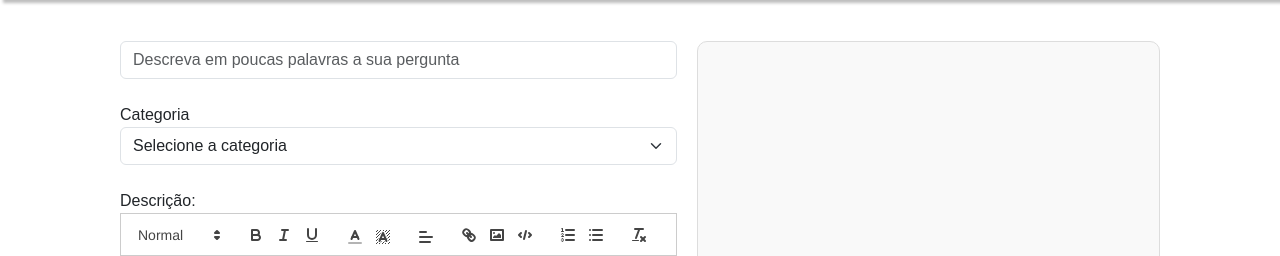
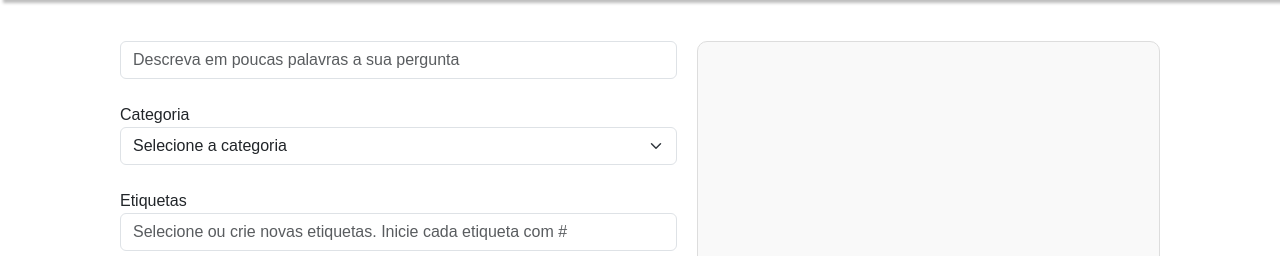
Before and after one commit to AndreyHenrique1/ProjetoTCC, a Flask app: page /perguntar in a window 1280 px wide. Shown: the part 80-336 px from the top of the page. Run offline with Flask 3, Linux system fonts and the light colour scheme; the visitor is signed in with stand-in values (Sample User, id 1); data that the repository does not hold is empty; some libraries are stand-ins or nearby versions.

Commit message:
Adicionando etiquetas nas perguntas

```diff
--- a/back-end/configuration.py
+++ b/back-end/configuration.py
@@ -28,7 +28,7 @@ def configure_routes(app):
     app.register_blueprint(blog_route)
 
 def configure_db(app):
-    app.config['SQLALCHEMY_DATABASE_URI'] = 'mysql+pymysql://root:''@localhost/projetotcc'
+    app.config['SQLALCHEMY_DATABASE_URI'] = 'mysql+pymysql://root:123456@localhost:3308/projetotcc'
     db.init_app(app)
 
 def configure_cloudinary():
--- a/back-end/routes/perguntaRoutes.py
+++ b/back-end/routes/perguntaRoutes.py
@@ -1,15 +1,30 @@
-from flask import Blueprint, render_template, request, redirect, url_for, flash
+from flask import Blueprint, render_template, request, redirect, url_for, flash, jsonify
 from database.db import db
 from models.pergunta import Pergunta
 from models.comentariosPerguntas import comentariosPerguntas
 from models.categoria import Categoria
-from models.curtidasComentarios import CurtidasComentarios  # Importando o modelo de curtidas
+from models.Etiqueta import Etiqueta
+from models.curtidasComentarios import CurtidasComentarios
 from models.usuario import Usuario
+from models.perguntasEtiquetas import PerguntasEtiquetas
 from flask_login import current_user, login_required
 from sqlalchemy.exc import IntegrityError
 
 pergunta_route = Blueprint('pergunta_route', __name__)
 
+@pergunta_route.route('/etiquetas_populares', methods=['GET'])
+def etiquetas_populares():
+    search = request.args.get('search', '')  # Obtém o parâmetro de busca
+    etiquetas = Etiqueta.query.filter(Etiqueta.nome.ilike(f'{search}%')).order_by(Etiqueta.popularidade.desc()).limit(10).all()
+    return jsonify([etiqueta.nome for etiqueta in etiquetas])
+
+
+@pergunta_route.route('/etiquetas/<termo>')
+def etiquetas(termo):
+    etiquetas = Etiqueta.query.filter(Etiqueta.nome.ilike(f'%{termo}%')).all()
+    return jsonify([etiqueta.nome for etiqueta in etiquetas])
+
+# Rota para criar as perguntas e etiquetas recebidas
 @pergunta_route.route('/perguntar', methods=['GET', 'POST'])
 @login_required
 def perguntar():
@@ -17,16 +32,45 @@ def perguntar():
         titulo = request.form['titulo']
         descricao = request.form['descricao']
         codCategoria = request.form['categorias']
+        etiquetas_input = request.form['Etiqueta']
         codUsuario = current_user.codigo
 
+        # Separando as etiquetas por # e removendo espaços
+        etiquetas_lista = [et.strip().lstrip('#') for et in etiquetas_input.split('#') if et.strip()]
+
+        #Adiciona a pergunta no banco de dados
         nova_pergunta = Pergunta(titulo=titulo, descricao=descricao, codCategoria=codCategoria, codUsuario=codUsuario)
         db.session.add(nova_pergunta)
         db.session.commit()
 
-        return redirect(url_for('home.home'))
+        # Pega cada etiqueta separadamente
+        for nome_etiqueta in etiquetas_lista:
+            etiqueta_objeto = Etiqueta.query.filter_by(nome=nome_etiqueta).first()
 
+            # Verifica se a etiqueta já existe
+            if etiqueta_objeto:
+                #Caso exista a etiqueta aumenta +1 na popularidade
+                etiqueta_objeto.popularidade += 1
+
+            # Caso a etiqueta não esteja no banco de dados
+            else:
+                # Cria uma nova etiqueta
+                etiqueta_objeto = Etiqueta(nome=nome_etiqueta, popularidade=1)
+                db.session.add(etiqueta_objeto)
+                db.session.commit()
+
+            # Associa a etiqueta à pergunta
+            nova_pergunta_etiqueta = PerguntasEtiquetas(codPergunta=nova_pergunta.codigo, codEtiqueta=etiqueta_objeto.codigo)
+            db.session.add(nova_pergunta_etiqueta)
+
+        # Commit final para associar etiquetas e pergunta
+        db.session.commit()
+
+        return redirect(url_for('pergunta_route.pergunta_detalhe', pergunta_id=nova_pergunta.codigo))
+
+    etiquetas = Etiqueta.query.all()
     categorias = Categoria.query.all()
-    return render_template('perguntar.html', categorias=categorias)
+    return render_template('perguntar.html', categorias=categorias, etiquetas=etiquetas)
 
 # Rota para editar perguntas
 @pergunta_route.route('/pergunta/<int:pergunta_id>/editar', methods=['GET', 'POST'])
@@ -46,7 +90,7 @@ def editar_pergunta(pergunta_id):
 
     return render_template('editar_pergunta.html', pergunta=pergunta)
 
-# Rota para excluir perguntas
+# Rota para excluir pergunta
 @pergunta_route.route('/pergunta/<int:pergunta_id>/excluir', methods=['POST'])
 @login_required
 def excluir_pergunta(pergunta_id):
@@ -56,11 +100,37 @@ def excluir_pergunta(pergunta_id):
         flash("Você não tem permissão para excluir essa pergunta.")
         return redirect(url_for('home.home'))
 
+    # Obter todas as etiquetas associadas à pergunta
+    etiquetas_associadas = PerguntasEtiquetas.query.filter_by(codPergunta=pergunta.codigo).all()
+
+    # Excluir todas as associações que possuem na tabela PerguntasEtiquetas
+    for associacao in etiquetas_associadas:
+        # Verifica se a etiqueta ainda está associada a outras perguntas
+        etiqueta = Etiqueta.query.get(associacao.codEtiqueta)
+
+        if etiqueta:
+            # Diminui a popularidade
+            etiqueta.popularidade -= 1
+
+            # Verifica se a popularidade é igual a 0, ou seja, não possui nenhum usuário com essa etiqueta
+            if etiqueta.popularidade == 0:
+                # Se não estiver associada a outras perguntas, exclui a etiqueta
+                if not PerguntasEtiquetas.query.filter(PerguntasEtiquetas.codEtiqueta == etiqueta.codigo).filter(PerguntasEtiquetas.codPergunta != pergunta.codigo).first():
+                    db.session.delete(etiqueta)
+
+        # Exclui a associação da PerguntasEtiquetas
+        db.session.delete(associacao)
+
+    # Comita as mudanças para as associações e etiquetas processadas
+    db.session.commit()
+
     # Excluir todos os comentários relacionados à pergunta
     comentariosPerguntas.query.filter_by(codPergunta=pergunta.codigo).delete()
 
+    # Excluir a pergunta
     db.session.delete(pergunta)
     db.session.commit()
+
     return redirect(url_for('home.home'))
 
 # Detalhes e comentários da pergunta
@@ -131,3 +201,22 @@ def curtir_comentario(comentario_id):
 
     flash('Comentário curtido com sucesso!')
     return redirect(url_for('pergunta_route.pergunta_detalhe', pergunta_id=comentario.codPergunta))
+
+# Rota para a barra de pesquisa
+@pergunta_route.route('/pesquisar', methods=['POST'])
+def pesquisar():
+    pesquisa = request.form.get('pesquisar')
+
+    if pesquisa:
+        # Busca as perguntas cujo título ou descrição que contenham no banco de dados
+        perguntas_encontradas = Pergunta.query.filter(
+            (Pergunta.titulo.ilike(f'%{pesquisa}%')) |
+            (Pergunta.descricao.ilike(f'%{pesquisa}%'))
+        ).all()
+
+        # Renderiza a página principal com as perguntas filtradas
+        return render_template('home.html', perguntas=perguntas_encontradas, pesquisa=pesquisa)
+
+    # Se a pesquisa estiver vazia, redireciona para a página inicial
+    flash('Por favor, insira um termo para pesquisa.')
+    return redirect(url_for('home.home'))
--- /dev/null
+++ b/front-end/static/js/etiquetas.js
@@ -0,0 +1,91 @@
+document.addEventListener('DOMContentLoaded', function () {
+    const inputEtiquetas = document.getElementById('etiquetas_input');
+    const listaSugestoes = document.getElementById('etiquetas_sugestoes');
+
+    // Função para buscar etiquetas populares
+    function carregarEtiquetasPopulares() {
+        fetch('/etiquetas_populares') // Rota que retorna as etiquetas populares
+            .then(response => response.json())
+            .then(data => {
+                listaSugestoes.innerHTML = ''; // Limpa a lista antes de adicionar novas sugestões
+                data.forEach(etiqueta => {
+                    const item = document.createElement('li');
+                    item.textContent = etiqueta;
+                    item.style.cursor = 'pointer';
+                    listaSugestoes.appendChild(item);
+
+                    // Adiciona a funcionalidade de clique
+                    item.addEventListener('click', function () {
+                        adicionarEtiquetaAoInput(etiqueta);
+                        listaSugestoes.style.display = 'none'; // Esconde a lista de sugestões
+                    });
+                });
+                listaSugestoes.style.display = 'block'; // Mostra a lista de sugestões
+            });
+    }
+
+    // Função para adicionar etiqueta ao input
+    function adicionarEtiquetaAoInput(etiqueta) {
+        const etiquetasAtuais = inputEtiquetas.value.split('#').map(e => e.trim()).filter(e => e);
+
+        // Verifica se a etiqueta já foi adicionada
+        if (!etiquetasAtuais.includes(etiqueta)) {
+            inputEtiquetas.value += `#${etiqueta} `; // Adiciona a etiqueta com '#'
+        }
+        // Caso a etiqueta tenha já sido adicionada aparece uma msg de alerta
+        else {
+            alert('Essa etiqueta já foi adicionada.');
+        }
+    }
+
+    // Função para mostrar as etiquetas de acordo com a pesquisa do usuário
+    function mostrarSugestoes() {
+        const valorAtual = inputEtiquetas.value.trim();
+        const etiquetasAtuais = valorAtual.split('#').map(e => e.trim()).filter(e => e);
+        // Pega a última etiqueta para pesquisar no banco de dados
+        const ultimaEtiqueta = etiquetasAtuais.length > 0 ? etiquetasAtuais.pop() : '';
+
+        // Rota que retorna as etiquetas populares
+        fetch('/etiquetas_populares')
+            .then(response => response.json())
+            .then(data => {
+                // Limpa a lista de sugestões
+                listaSugestoes.innerHTML = '';
+                if (ultimaEtiqueta) {
+                    // Filtra as etiquetas
+                    const sugestoes = data.filter(etiqueta => etiqueta.toLowerCase().startsWith(ultimaEtiqueta.toLowerCase()));
+
+                    if (sugestoes.length > 0) {
+                        sugestoes.forEach(etiqueta => {
+                            const item = document.createElement('li');
+                            item.textContent = etiqueta;
+                            item.style.cursor = 'pointer';
+                            listaSugestoes.appendChild(item);
+
+                            // Adiciona a funcionalidade de clique
+                            item.addEventListener('click', function () {
+                                adicionarEtiquetaAoInput(etiqueta);
+                                // Esconde a lista de sugestões
+                                listaSugestoes.style.display = 'none';
+                            });
+                        });
+                    }
+                }
+                // Mostrar a lista de sugestões
+                listaSugestoes.style.display = 'block';
+            });
+    }
+
+    // Mostrar as etiquetas populares quando o input é clicado
+    inputEtiquetas.addEventListener('focus', carregarEtiquetasPopulares);
+
+    // Adiciona a funcionalidade de digitar no input
+    inputEtiquetas.addEventListener('input', mostrarSugestoes);
+
+    // Esconde a lista de sugestões caso o usuário saia do input de etiquetas
+    inputEtiquetas.addEventListener('blur', function () {
+        setTimeout(function () {
+            listaSugestoes.style.display = 'none';
+        }, 200); // Um pequeno atraso para permitir clicar nas sugestões antes de esconder
+    });
+});
--- a/front-end/static/style/estilo.css
+++ b/front-end/static/style/estilo.css
@@ -471,3 +471,28 @@ i:hover {
 #Excluir:hover {
     color: #ff0000;
 }
+
+/*CSS das etiquetas*/
+#etiquetas_sugestoes {
+    list-style-type: none;
+    width: 37%;
+    padding: 0;
+    margin: 0;
+    border: 1px solid #ccc;
+    position: absolute;
+    max-height: 250px;
+    overflow-y: auto;
+    background-color: white;
+    z-index: 1000;
+}
+
+#etiquetas_sugestoes li {
+    padding: 8px;
+    border-bottom: 1px solid #ccc;
+}
+
+#etiquetas_sugestoes li:hover {
+    background-color: var(--cor2);
+    color: var(--cor0);
+    transition: .2s;
+}
--- a/front-end/templates/pergunta_detalhe.html
+++ b/front-end/templates/pergunta_detalhe.html
@@ -125,6 +125,9 @@
         <ul>
             {% if comentarios %}
             {% for comentario in comentarios %}
+            <!--Foto de perfil do usuário-->
+            <img src="{{ comentario.usuario_relacionado.foto_perfil if pergunta.usuario.foto_perfil else url_for('static', filename='Imagens/default_user.png') }}"
+                                alt="Foto de perfil" width="52" height="52" class="rounded-circle mb-3">
             <br>
             <li>
                 {{ comentario.comentario | safe }} - <em>{{ comentario.usuario_relacionado.nomeUsuario }}</em>
@@ -146,6 +149,7 @@
                 <span>{{ comentario.quantidadeCurtidas }} curtidas</span> <!-- Exibe a quantidade de curtidas -->
 
             </li>
+            <br>
             {% endfor %}
             {% else %}
             <p>Não há comentários ainda. Seja o primeiro a comentar!</p>
--- a/front-end/templates/perguntar.html
+++ b/front-end/templates/perguntar.html
@@ -1,5 +1,6 @@
 <!DOCTYPE html>
 <html lang="pt-br">
+
 <head>
     <meta charset="UTF-8">
     <meta name="viewport" content="width=device-width, initial-scale=1.0">
@@ -16,7 +17,13 @@
     <link rel="stylesheet" href="{{ url_for('static', filename='style/estilo.css') }}">
 
     <!--Link do favicoon-->
-    <link rel="shortcut icon" href="{{ url_for('static', filename='Imagens/Foto_logo_Icone.ico') }}" type="image/x-icon">
+    <link rel="shortcut icon" href="{{ url_for('static', filename='Imagens/Foto_logo_Icone.ico') }}"
+        type="image/x-icon">
+
+    <script src="https://code.jquery.com/jquery-3.6.0.min.js"></script>
+
+    <!--Arquivo JS da pesquisa de etiquetas-->
+    <script src="{{ url_for('static', filename='js/etiquetas.js') }}"></script>
 </head>
 
 <body>
@@ -31,10 +38,13 @@
     <main>
         <div class="dividir_tela">
             <form action="{{ url_for('pergunta_route.perguntar') }}" method="POST">
-                <input type="text" name="titulo" id="titulo" class="form-control" placeholder="Descreva em poucas palavras a sua pergunta" required>
+                <input type="text" name="titulo" id="titulo" class="form-control"
+                    placeholder="Descreva em poucas palavras a sua pergunta" required>
                 <br>
+                <!--Categoria-->
                 <label>Categoria</label>
-                <select class="form-select" aria-label="Default select example" id="categorias" name="categorias" required>
+                <select class="form-select" aria-label="Default select example" id="categorias" name="categorias"
+                    required>
                     <option value="" disabled selected>Selecione a categoria</option>
                     {% for categoria in categorias %}
                     <option value="{{ categoria.codigo }}">
@@ -42,6 +52,15 @@
                     </option>
                     {% endfor %}
                 </select>
+                <br>
+                <!-- Etiquetas -->
+                <div>
+                    <label for="etiquetas_input">Etiquetas</label>
+                    <input type="text" id="etiquetas_input" name="Etiqueta"
+                        placeholder="Selecione ou crie novas etiquetas. Inicie cada etiqueta com #" autocomplete="off"
+                        class="form-control" />
+                    <ul id="etiquetas_sugestoes" style="display: none;"></ul>
+                </div>
                 <br>
                 <label for="descricao">Descrição:</label>
                 <div id="editor-container" style="height: 300px;"></div>
@@ -93,4 +112,5 @@
         crossorigin="anonymous"></script>
 
 </body>
+
 </html>
```
Also changed, not shown: back-end/models/Etiqueta.py (added, +14 -0 lines), back-end/models/comentariosPerguntas.py (+4 -3 lines), back-end/models/pergunta.py (+10 -6 lines), back-end/models/perguntasEtiquetas.py (added, +14 -0 lines), back-end/models/usuario.py (+9 -6 lines), front-end/templates/home.html (+9 -6 lines).
